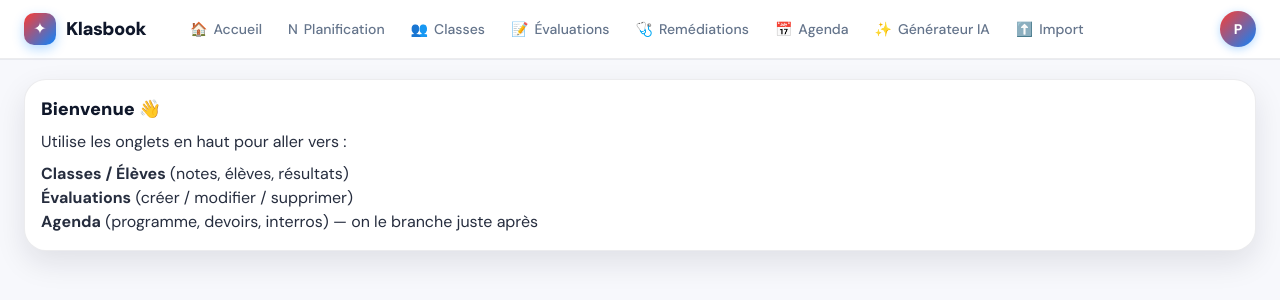
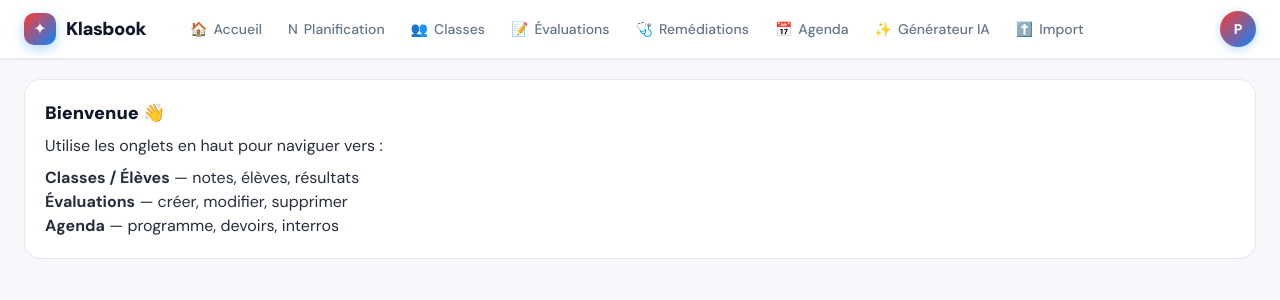
Before and after one commit to mamusciapasquale85-pixel/cote-platform, a Next.js app: page /prof in a window 1280 px wide. Shown: the top 300 px of the page. Built offline with nearby package versions, Linux system fonts and the light colour scheme.

Commit message:
Fix TypeScript build errors for Vercel deploy

```diff
--- a/src/app/prof/page.tsx
+++ b/src/app/prof/page.tsx
@@ -1,24 +1,16 @@
 import ProfShell from "./ProfShell";
 
 export default function ProfHomePage() {
-  const card: React.CSSProperties = {
-    borderRadius: 22,
-    padding: 16,
-    background: "var(--surface)",
-    border: "1px solid var(--border)",
-    boxShadow: "var(--shadow-soft)",
-  };
-
   return (
-    <ProfShell title="✅ Zone PROF" subtitle="Navigation rapide">
-      <div style={card}>
+    <ProfShell>
+      <div style={{ borderRadius: 16, padding: 20, background: "#fff", border: "1px solid #E5E7EB" }}>
         <div style={{ fontSize: 18, fontWeight: 900, marginBottom: 8 }}>Bienvenue 👋</div>
         <div style={{ opacity: 0.9, lineHeight: 1.5 }}>
-          Utilise les onglets en haut pour aller vers :
+          Utilise les onglets en haut pour naviguer vers :
           <ul style={{ marginTop: 8 }}>
-            <li><b>Classes / Élèves</b> (notes, élèves, résultats)</li>
-            <li><b>Évaluations</b> (créer / modifier / supprimer)</li>
-            <li><b>Agenda</b> (programme, devoirs, interros) — on le branche juste après</li>
+            <li><b>Classes / Élèves</b> — notes, élèves, résultats</li>
+            <li><b>Évaluations</b> — créer, modifier, supprimer</li>
+            <li><b>Agenda</b> — programme, devoirs, interros</li>
           </ul>
         </div>
       </div>
```
Also changed, not shown: src/components/remediation/PlanifierSeanceModal.tsx (+13 -0 lines).
